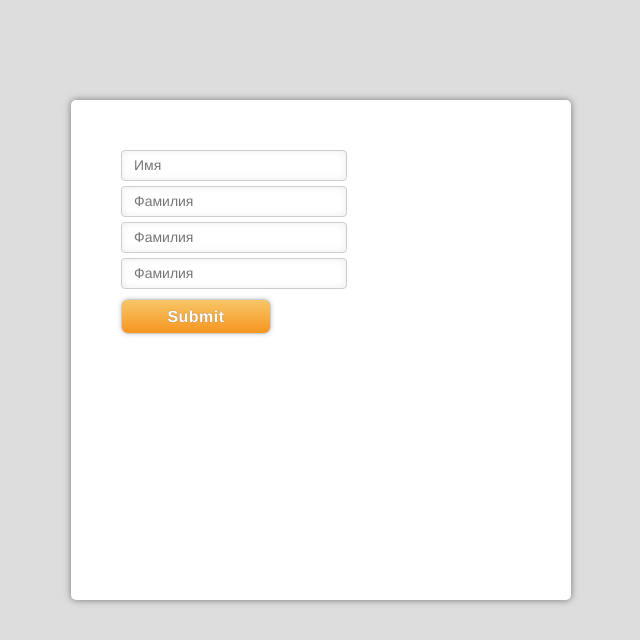
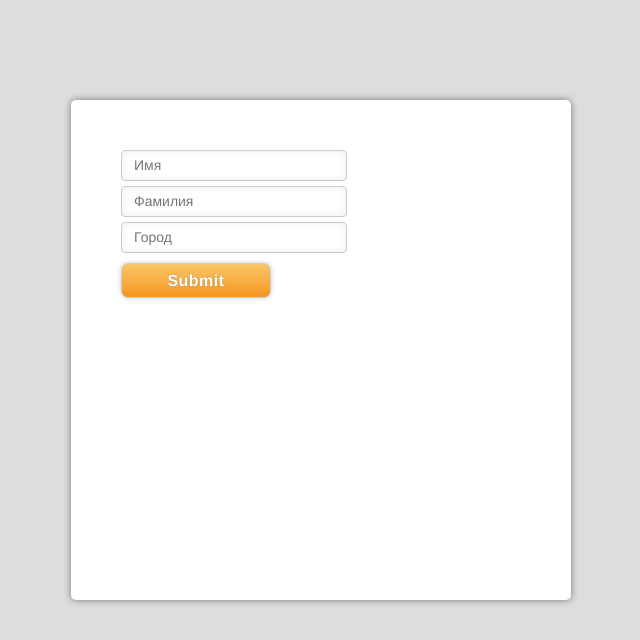
Before and after one commit to Shaypr20/prob, a PHP site: page / in a window 1280 px wide. Shown: the top 640 px of the page, without its empty margins (319-959 px from the left). Run offline with PHP 8.4, Linux system fonts and the light colour scheme; some libraries are stand-ins or nearby versions.

Commit message:
Пара строк

```diff
--- a/1/index.php
+++ b/1/index.php
@@ -42,8 +42,7 @@
 		<form action="op.php" method="POST">
 			<input name="name" placeholder="Имя" required>
 			<input name="fami" placeholder="Фамилия" required>
-			<input name="fami" placeholder="Фамилия" required>
-			<input name="fami" placeholder="Фамилия" required>
+			<input name="from" placeholder="Город" required>
 			<input type="submit">
 		</form>
 
```
